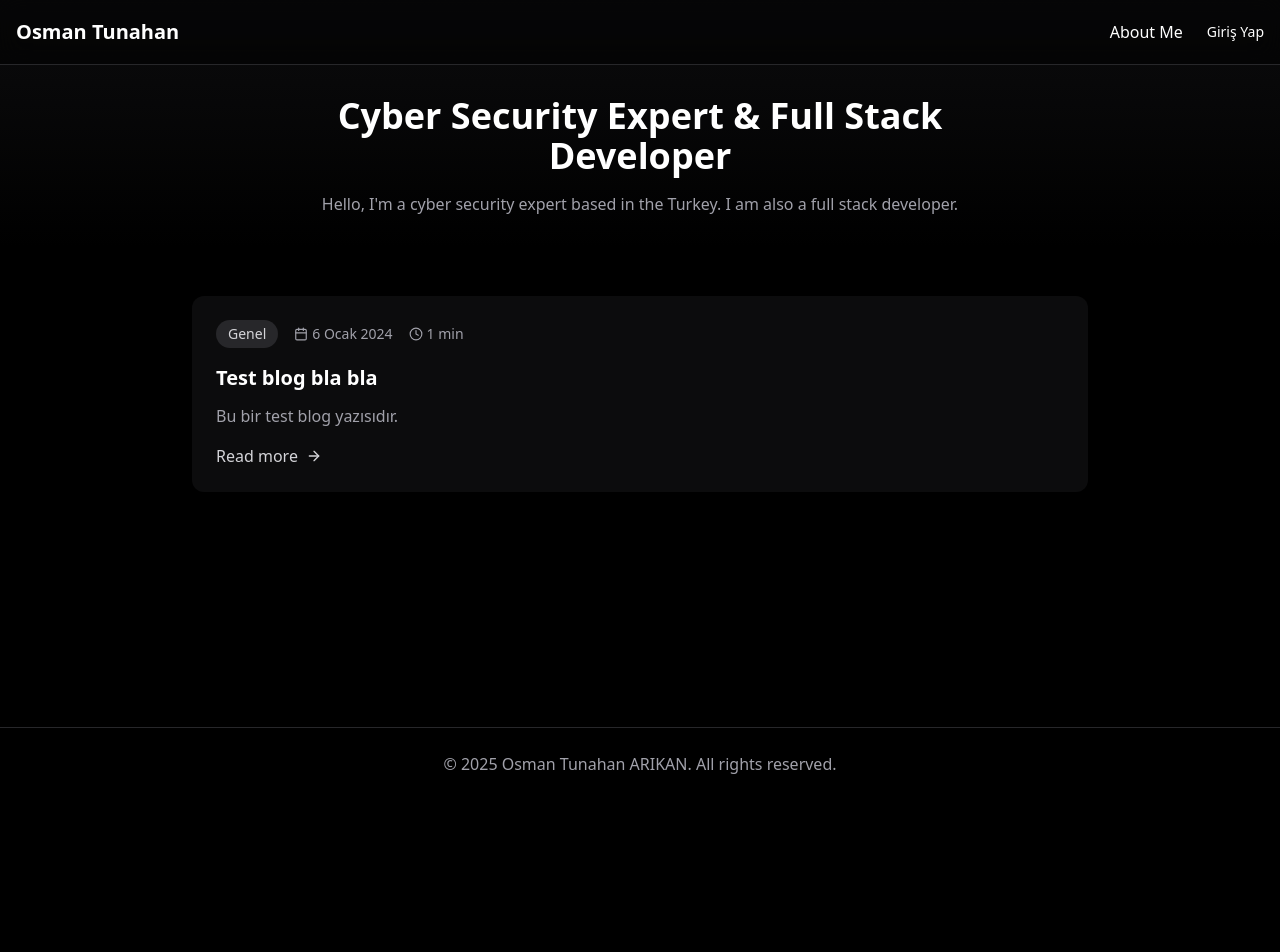
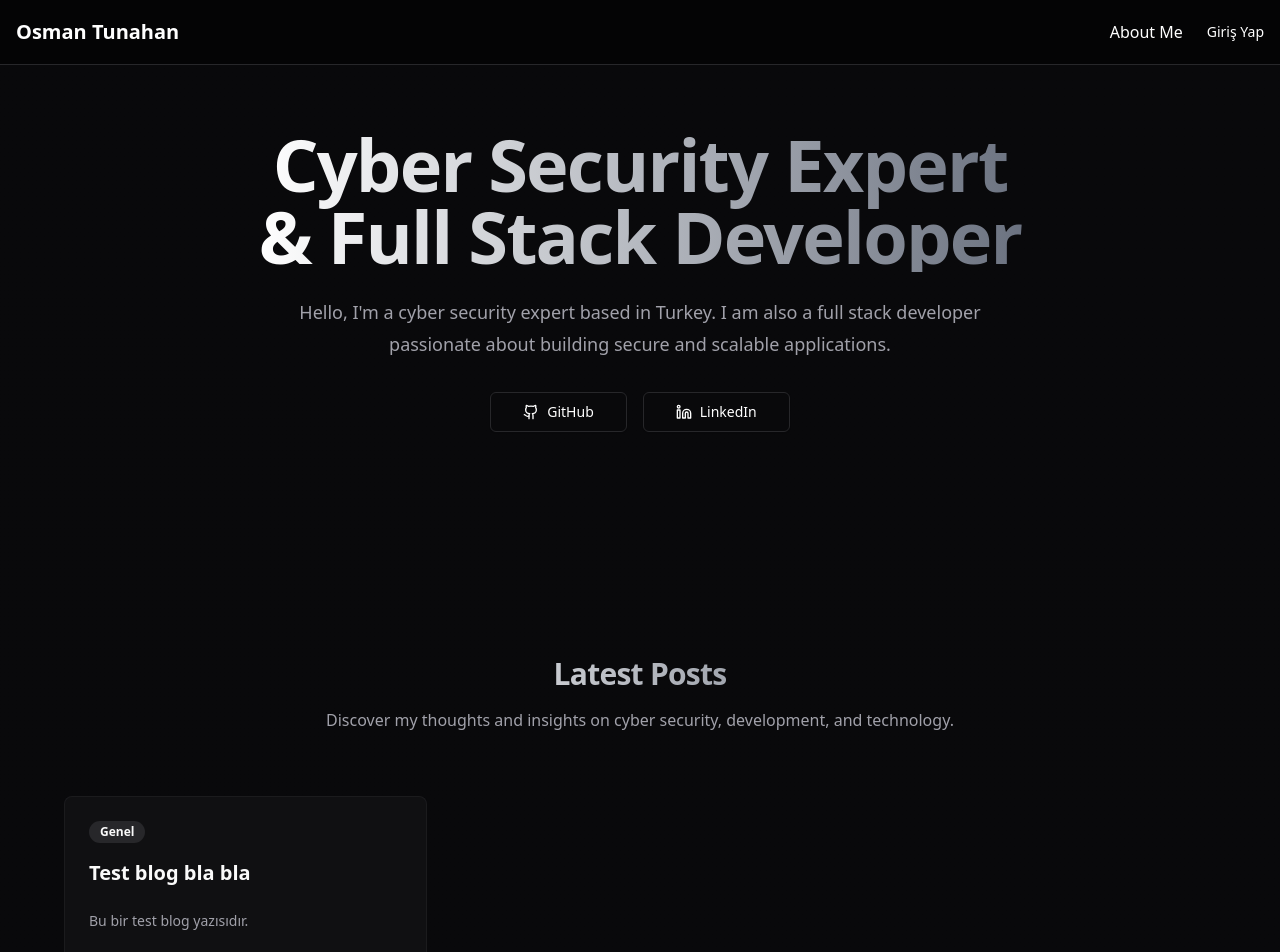
Before and after one commit to OsmanTunahan/blog, a Next.js app: page / in a window 1280 px wide. Shown: the top 952 px of the page. Before the commit the page ends 800 px from the top, so only its background shows below. Built offline with nearby package versions, Linux system fonts and the light colour scheme; no server answers.

Commit message:
feat: improve main page ui

```diff
--- a/src/app/page.tsx
+++ b/src/app/page.tsx
@@ -1,77 +1,109 @@
 import Link from "next/link";
-import { ArrowRight, Calendar, Clock } from "lucide-react";
+import { ArrowRight, Calendar, Clock, Github, Linkedin, Twitter } from "lucide-react";
 import { getAllPosts } from "@/lib/posts";
 import Header from "@/components/Header";
 import Footer from "@/components/Footer";
+import { Button } from "@/components/ui/button";
+import { Card, CardContent, CardFooter, CardHeader } from "@/components/ui/card";
+import { Badge } from "@/components/ui/badge";
+import { Separator } from "@/components/ui/separator";
 
 export default async function Home() {
   const posts = getAllPosts();
 
   return (
-    <div className="flex flex-col min-h-screen">
+    <div className="flex flex-col min-h-screen bg-background">
       <Header />
 
       <main className="flex-1">
-        {/* Compact Hero Section */}
-        <section className="pt-24 pb-8 px-4 bg-gradient-to-b from-zinc-900/50">
-          <div className="container mx-auto max-w-3xl text-center">
-            <h1 className="text-3xl sm:text-4xl font-bold mb-4">
+        {/* Hero Section with gradient and pattern */}
+        <section className="relative overflow-hidden">
+          <div className="absolute inset-0 bg-grid-white/[0.02] bg-[size:16px]" />
+          <div className="absolute inset-0 bg-gradient-to-tr from-background to-background/20" />
+          <div className="container relative px-4 py-32 mx-auto">
+            <div className="max-w-3xl mx-auto text-center">
+              <h1 className="text-4xl font-bold tracking-tight sm:text-5xl md:text-6xl lg:text-7xl bg-clip-text text-transparent bg-gradient-to-r from-white to-gray-500">
                 Cyber Security Expert & Full Stack Developer
               </h1>
-            <p className="text-zinc-400">
-              Hello, I'm a cyber security expert based in the Turkey. I am also a full stack developer.
+              <p className="mt-6 text-lg leading-8 text-muted-foreground">
+                Hello, I'm a cyber security expert based in Turkey. I am also a full stack developer passionate about building secure and scalable applications.
               </p>
+              <div className="flex items-center justify-center gap-4 mt-8">
+                <Button variant="outline" size="lg" className="gap-2">
+                  <Github className="w-4 h-4" />
+                  GitHub
+                </Button>
+                <Button variant="outline" size="lg" className="gap-2">
+                  <Linkedin className="w-4 h-4" />
+                  LinkedIn
+                </Button>
+              </div>
+            </div>
           </div>
         </section>
 
-        {/* Blog Posts */}
-        <section className="py-12 px-4">
-          <div className="container mx-auto max-w-4xl">
-            <div className="space-y-8">
+        {/* Featured Posts Section */}
+        <section className="py-24 px-4 bg-gradient-to-b from-background to-background/50">
+          <div className="container mx-auto">
+            <div className="max-w-2xl mx-auto text-center mb-16">
+              <h2 className="text-3xl font-bold tracking-tight bg-clip-text text-transparent bg-gradient-to-r from-white to-gray-500">
+                Latest Posts
+              </h2>
+              <p className="mt-4 text-muted-foreground">
+                Discover my thoughts and insights on cyber security, development, and technology.
+              </p>
+            </div>
+
+            <div className="grid gap-8 md:grid-cols-2 lg:grid-cols-3 max-w-6xl mx-auto">
               {posts.map((post) => (
-                <article
+                <Link
+                  href={`/p/${post.slug}`}
                   key={post.slug}
-                  className="bg-zinc-900/50 rounded-xl p-6 hover:bg-zinc-800/50 transition group"
+                  className="group relative overflow-hidden"
                 >
-                  <div className="flex flex-col md:flex-row md:items-center gap-4 mb-4">
-                    <span className="text-sm px-3 py-1 rounded-full bg-zinc-800 text-zinc-300 inline-flex items-center">
+                  <Card className="h-full bg-zinc-900/50 border-zinc-800/50 backdrop-blur-sm hover:bg-zinc-800/50 transition-all duration-300">
+                    <CardHeader className="space-y-4">
+                      <div className="flex items-center gap-2">
+                        <Badge variant="secondary" className="rounded-full bg-zinc-800 hover:bg-zinc-700 transition-colors">
                           {post.category}
-                    </span>
-                    <div className="flex items-center gap-4 text-sm text-zinc-400">
-                      <span className="flex items-center gap-1">
-                        <Calendar size={14} />
+                        </Badge>
+                      </div>
+                      <h3 className="text-xl font-semibold group-hover:text-primary transition-colors line-clamp-2">
+                        {post.title}
+                      </h3>
+                    </CardHeader>
+                    <CardContent>
+                      <p className="text-sm text-muted-foreground line-clamp-2">
+                        {post.excerpt}
+                      </p>
+                    </CardContent>
+                    <CardFooter>
+                      <div className="w-full pt-4 border-t border-zinc-800">
+                        <div className="flex items-center justify-between text-xs text-zinc-400">
+                          <span className="flex items-center gap-1.5">
+                            <Calendar className="w-3.5 h-3.5" />
                             {new Date(post.date).toLocaleDateString('tr-TR', {
                               year: 'numeric',
                               month: 'long',
                               day: 'numeric'
                             })}
                           </span>
-                      <span className="flex items-center gap-1">
-                        <Clock size={14} />
+                          <span className="flex items-center gap-1.5">
+                            <Clock className="w-3.5 h-3.5" />
                             {post.readTime}
                           </span>
                         </div>
                       </div>
-                  <h2 className="text-xl font-semibold mb-3 group-hover:text-white transition">
-                    {post.title}
-                  </h2>
-                  <p className="text-zinc-400 mb-4 line-clamp-2">
-                    {post.excerpt}
-                  </p>
-                  <Link
-                    href={`/${post.slug}`}
-                    className="inline-flex items-center gap-2 text-zinc-300 hover:text-white transition"
-                  >
-                    Read more
-                    <ArrowRight size={16} />
+                    </CardFooter>
+                  </Card>
                 </Link>
-                </article>
               ))}
             </div>
           </div>
         </section>
       </main>
 
+      {/* Footer */}
       <Footer />
     </div>
   );
```
Lines whose indentation alone changed are shown as unchanged.
